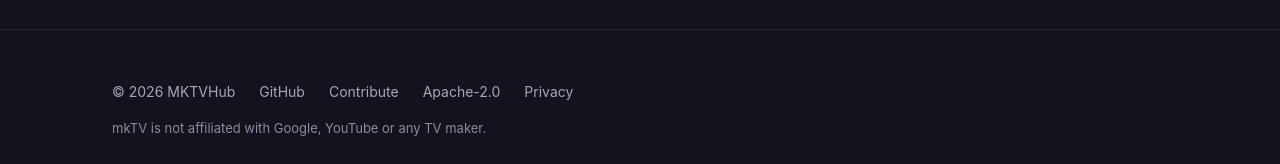
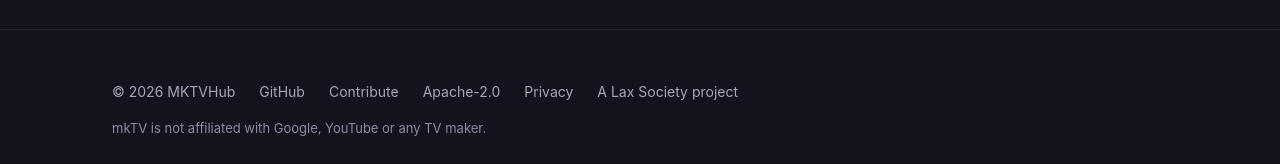
Before and after one commit to MKTVHub/MKTVHub.github.io, a plain HTML site: page index.html in a window 1280 px wide. Shown: the part 5364-5528 px from the top of the page. Drawn offline with Linux system fonts and the light colour scheme; no server answers.

Commit message:
Footer: link to Lax Society

```diff
--- a/index.html
+++ b/index.html
@@ -384,6 +384,7 @@
       <li><a href="https://github.com/MKTVHub/mkTV/blob/main/CONTRIBUTING.md">Contribute</a></li>
       <li><a href="https://github.com/MKTVHub/mkTV/blob/main/LICENSE">Apache-2.0</a></li>
       <li><a href="https://github.com/MKTVHub/mkTV/blob/main/docs/PRIVACY.md">Privacy</a></li>
+      <li><a href="https://laxsociety.github.io">A Lax Society project</a></li>
     </ul>
     <small>mkTV is not affiliated with Google, YouTube or any TV maker.</small>
   </div>
```
